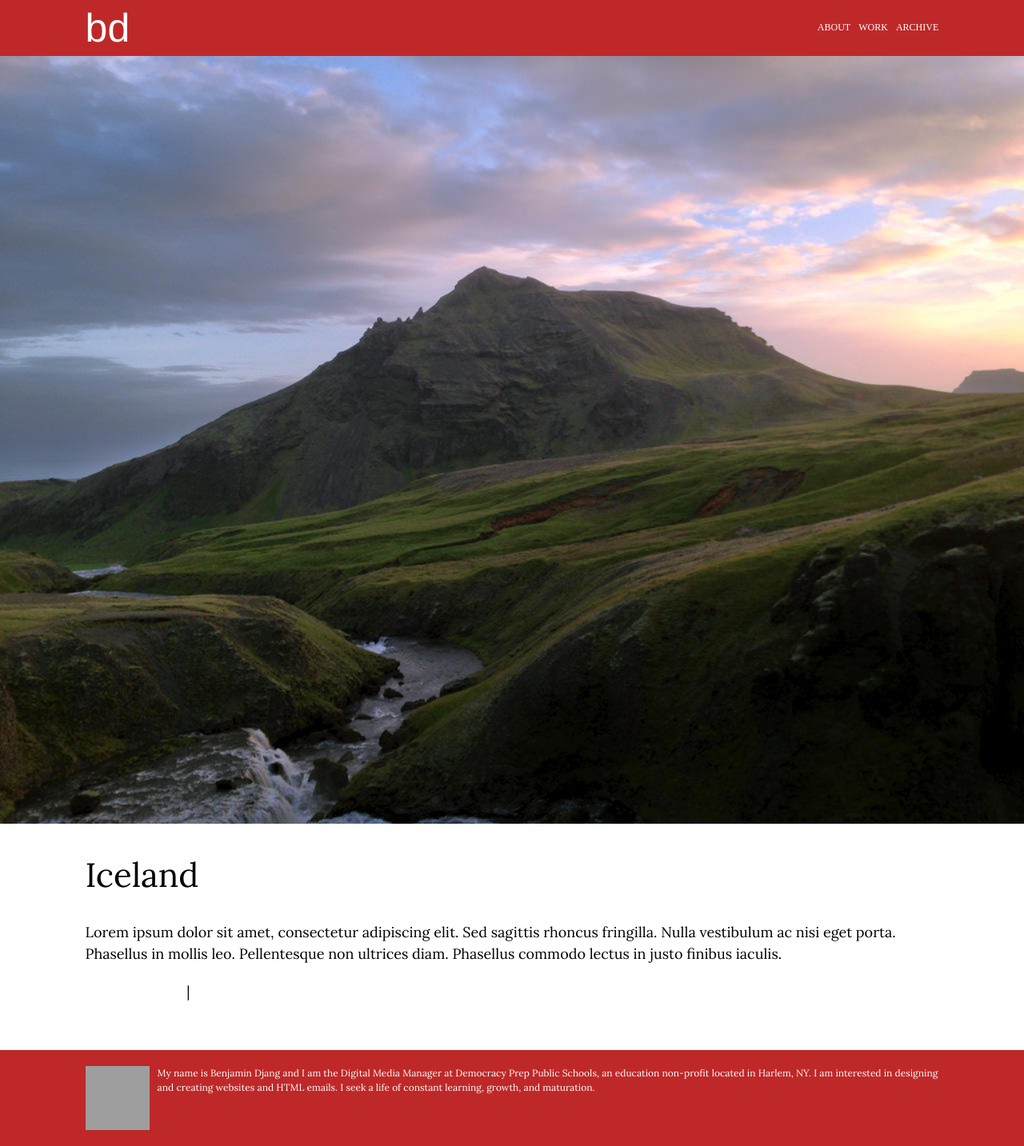
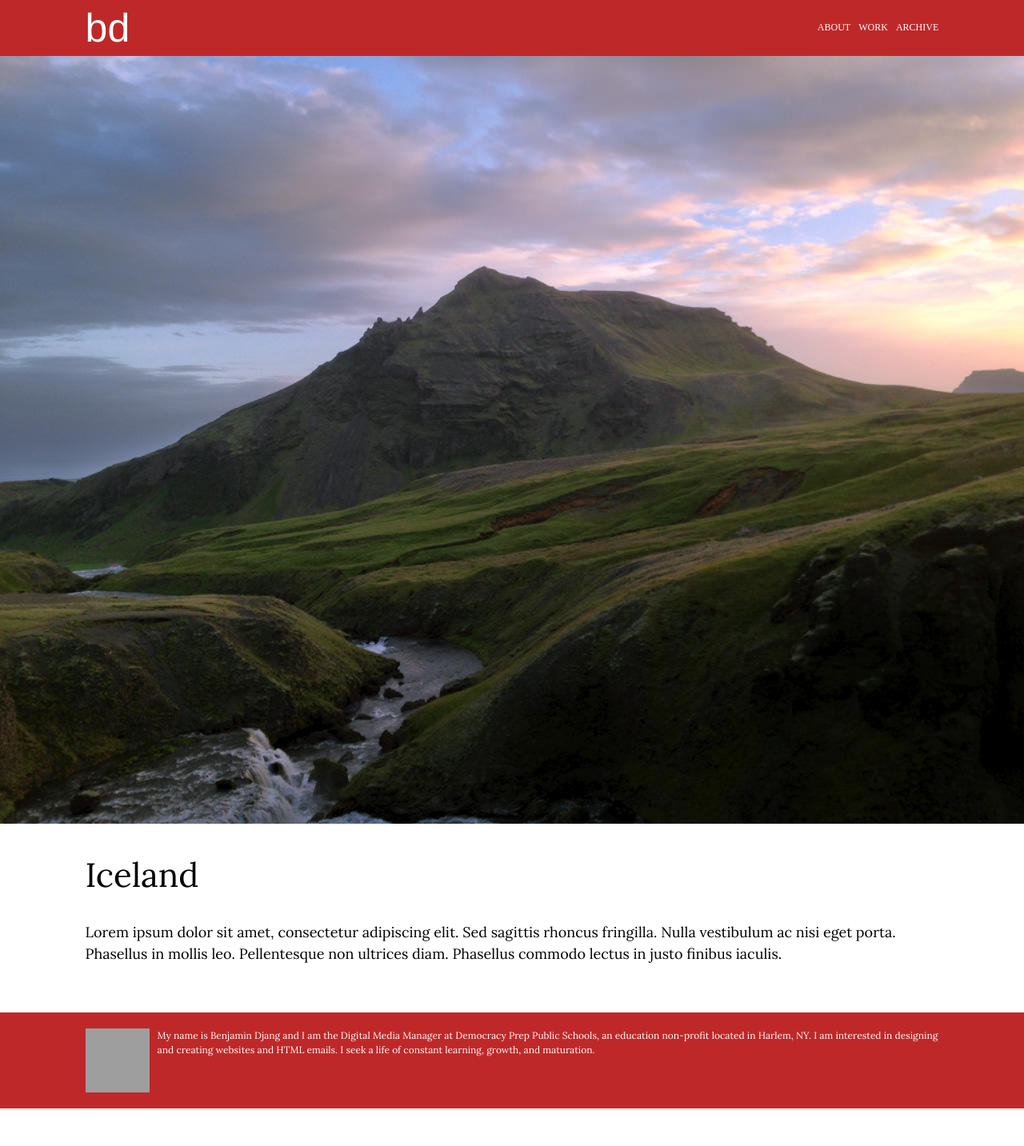
Before and after one commit to bdjang/benjamin-djang, a Jekyll site: the page built from _posts/2015-01-20-iceland.markdown, in a window 1280 px wide. Shown: the whole page at 80% size. Built offline with Jekyll 4.4.1, drawn with Linux system fonts in a browser that asks for light colours; after the commit the page ends 1386 px from its top, so only the background shows below that; grey boxes are pictures that could not be loaded.

Commit message:
Deleted next/previous story in posts

```diff
--- a/_layouts/post.html
+++ b/_layouts/post.html
@@ -8,9 +8,7 @@
     <article class="col-12-12"><!-- BLOG STORY -->
 
     	{{ content }}
-      {% for post in site.posts offset:1 limit:1 %}
-        <p><a href="{{ post.previous.url }}">Previous Story</a> | <a href="{{ post.next.url }}">Next Story</a></p>
-        {% endfor %}
+
     </article>
 
 </div>
```
